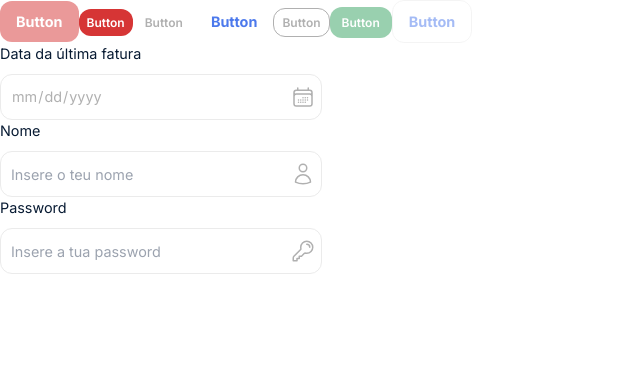
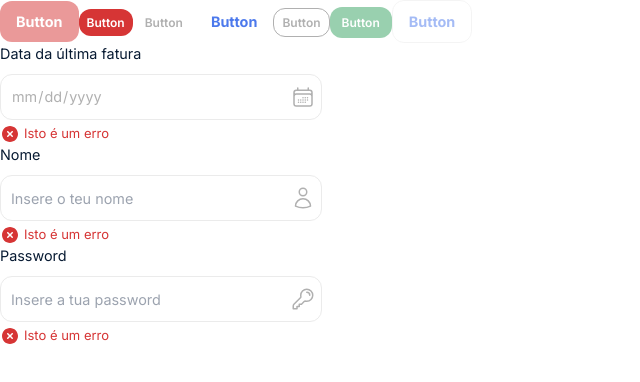
Before and after one commit to almt00/savee, a Next.js app: page / in a window 1280 px wide. Shown: the top 382 px of the page, without its empty margins (0-640 px from the left). Built offline with nearby package versions, Linux system fonts and the light colour scheme.

Commit message:
added error message styling

```diff
--- a/components/elements/Form.js
+++ b/components/elements/Form.js
@@ -81,6 +81,11 @@ const Form = (props) => {
         placeholder={placeholderValue}
         style={{ background: `url(/${icon}) no-repeat 98%` }}
       />
+      <div id={`${props.id}_error`}>
+        <img src="/x-circle.svg"></img>
+        <p>Isto é um erro
+      </p>
+      </div>
     </Container>
   );
 };
@@ -107,7 +112,7 @@ const Input = styled("input", {
   "&:disabled": { color: "$muted", opacity: 0.5, backgroundColor: "$border" },
   "&::-webkit-calendar-picker-indicator": {
     margin: "10px 0",
-    background: "none"
+    background: "none",
   },
   "&::-webkit-datetime-edit": {
     fontSize: "$normal",
@@ -118,6 +123,15 @@ const Input = styled("input", {
 
 const Container = styled("div", {
   display: "block",
+  p: {
+    fontSize: "small",
+    color: "$danger",
+    display: "inline",
+    marginLeft: 4
+  },
+  img: {
+    display: "inline"
+  }
 });
 
 export default Form;
```
Also changed, not shown: public/x-circle.svg (added).
